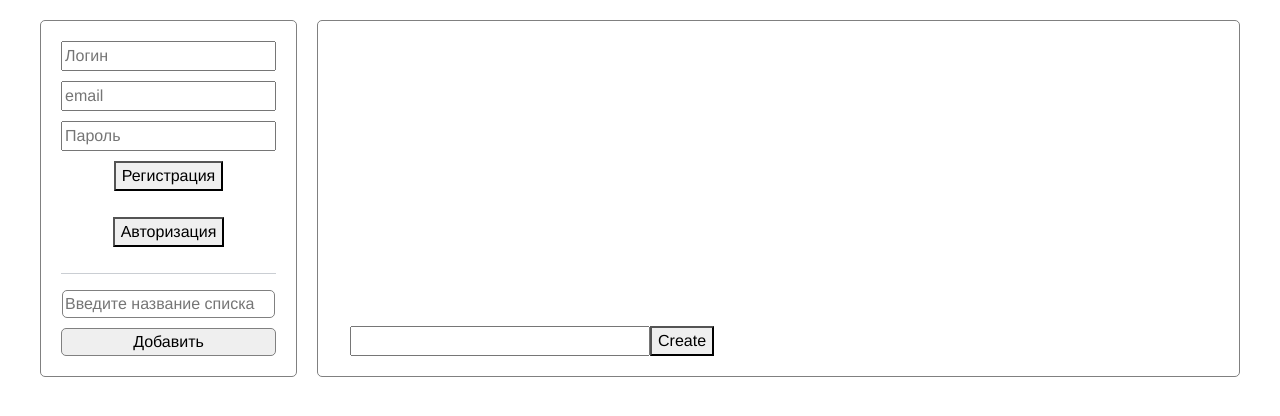
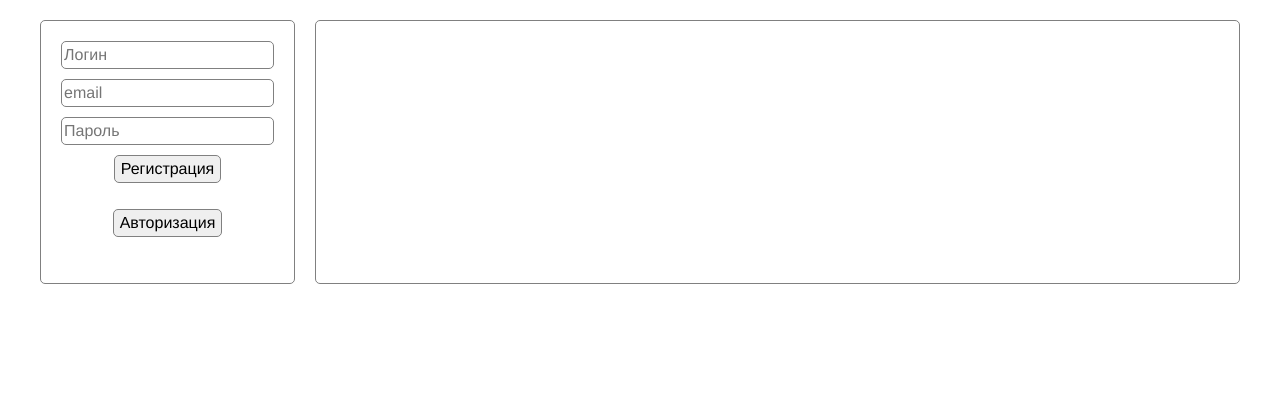
Before and after one commit to SanSaich/TodoList, a Vue app: page / in a window 1280 px wide. Shown: the top 416 px of the page. Built offline with nearby package versions, Linux system fonts and the light colour scheme.

Commit message:
доделал удаление листов

```diff
--- a/src/components/Form.vue
+++ b/src/components/Form.vue
@@ -82,6 +82,8 @@ export default {
     input,
     button {
         margin-bottom: 10px;
+        border: 1px solid grey;
+        border-radius: 5px;
     }
     .title {
         color: green;
--- a/src/components/List.vue
+++ b/src/components/List.vue
@@ -6,7 +6,7 @@
                 <div class="del" @click="delList(list.id)"></div>
             </li>
         </ul>
-        <div class="creat-list">
+        <div class="creat-list" v-if="resToken">
             <form @submit.prevent>
                 <hr>
                 <input placeholder="Введите название списка" v-model="listName" type="text" >
@@ -40,7 +40,8 @@ export default {
     },
     computed:
         mapState({
-            getLists: state => state.lists
+            getLists: state => state.lists,
+            resToken: state => state.token
         })
 
 }
--- a/src/components/TodoList.vue
+++ b/src/components/TodoList.vue
@@ -1,5 +1,5 @@
 <template>
-    <div class="container">
+    <div class="container"  v-if="resToken">
         <div class="title">
             <p>{{nameList}}</p>
         </div>
@@ -12,7 +12,13 @@
             </ul>
         </div>
         <div class="add-todo">
-            <AddTodo />
+            <div class="creat-item" v-if="resToken">
+            <form @submit.prevent>
+                <input placeholder="Введите Дело" v-model="name" type="text" >
+                <input type="checkbox" name="" id="">
+                <button type="button" @click="AddItem()">Добавить {{this.listName}}</button>
+            </form>
+        </div>
         </div>
     </div>
 </template>
@@ -20,16 +26,13 @@
 <script>
 
 import { mapState } from "vuex";
-import AddTodo from "@/components/AddTodo";
 export default {
     name: 'TodoList',
-    components: {
-        AddTodo
-    },
     computed:
         mapState({
             getList: state => state.list,
-            nameList: state => state.nameList
+            nameList: state => state.nameList,
+            resToken: state => state.token
         })
 }
 </script>
@@ -42,6 +45,7 @@ template {
 min-height: 100%;
 display: flex;
 flex-direction: column;
+padding: 0;
 }
 ul {
     list-style: none;
@@ -62,5 +66,6 @@ li {
 }
 .list {
     flex: 1 1 auto;
+    margin: 0 auto;
 }
 </style>
--- a/src/store/index.js
+++ b/src/store/index.js
@@ -156,12 +156,13 @@ export default new Vuex.Store({
     async delListId(context, id) {
       const url = context.state.url + `list/delete/${id}`;
       const token = localStorage.getItem("access_token");
+      console.log(id);
       const headers = {
         "Content-Type": "application/json",
         Authorization: `Bearer ${token}`,
       };
       await fetch(url, {
-        method: "DEL",
+        method: "DELETE",
         headers: headers,
       })
         .then((res) => {
```
